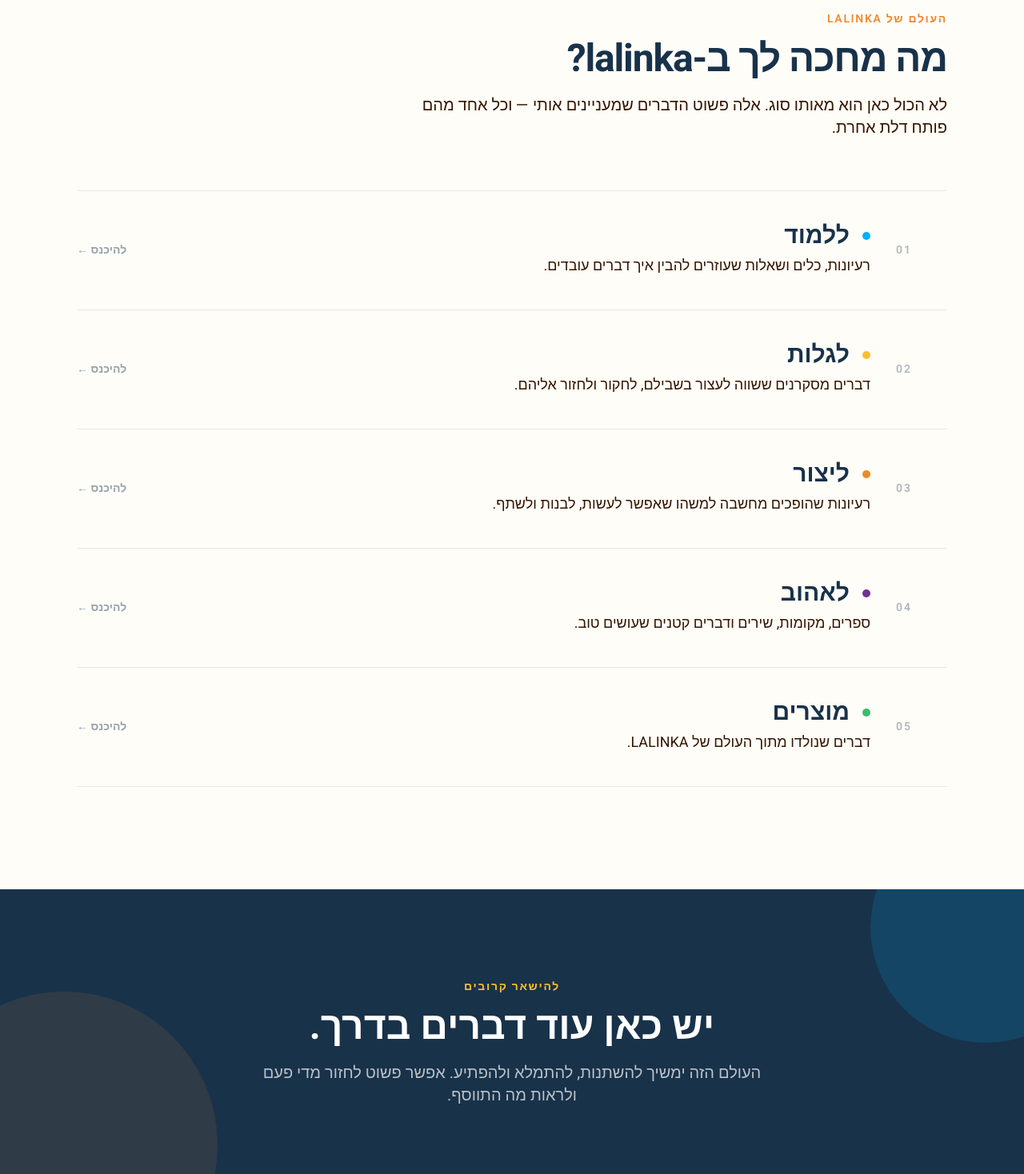
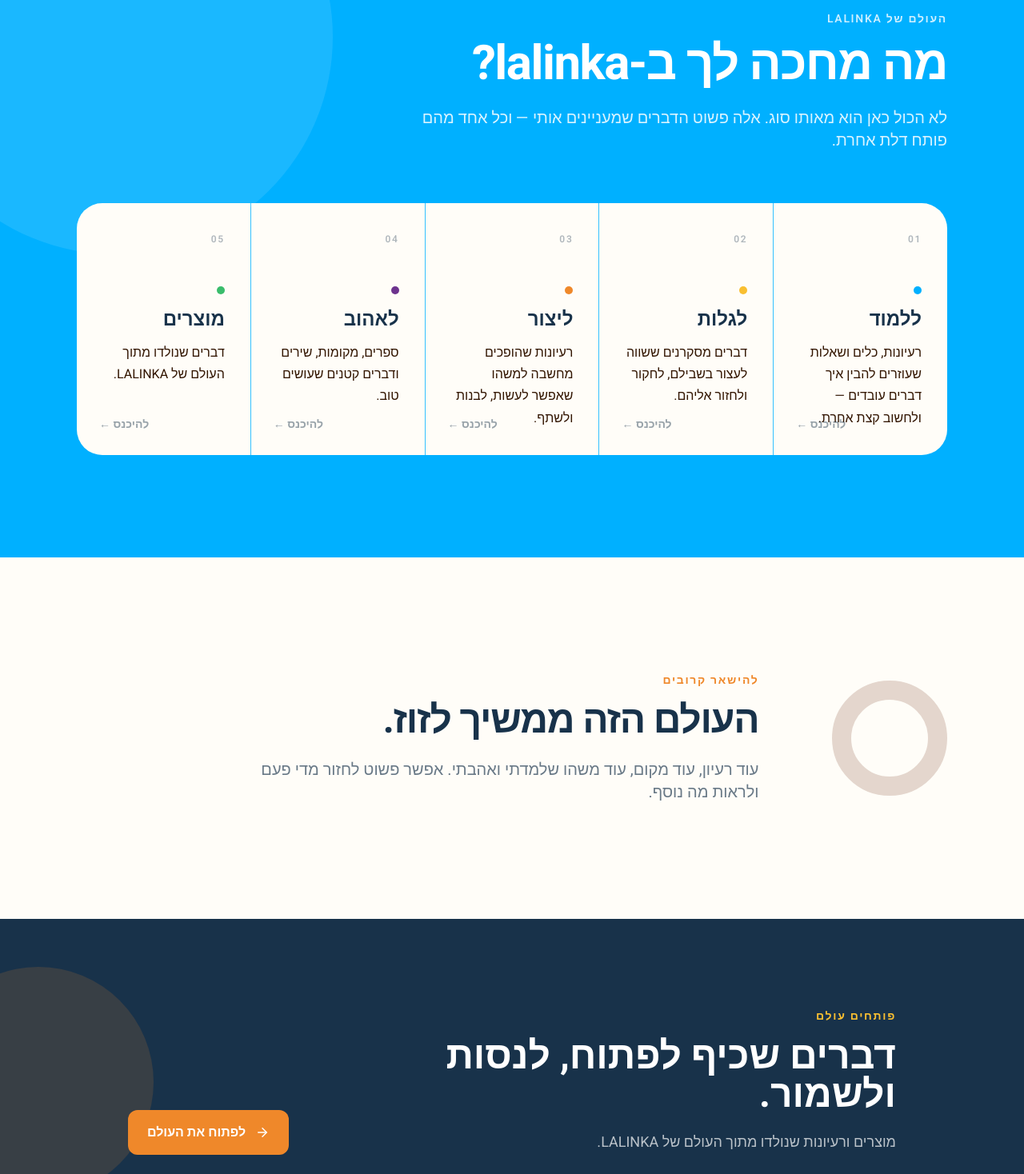
Before and after one commit to anatshapir/anatshapir.github.io, a React (Vite) app: page / in a window 1280 px wide. Shown: the part 862-2330 px from the top of the page at 80% size. Built offline with nearby package versions, Linux system fonts and the light colour scheme.

Commit message:
Rebuild LALINKA homepage composition

```diff
--- a/src/App.tsx
+++ b/src/App.tsx
@@ -8,219 +8,74 @@
 import { MaterialsProvider } from '@/context/MaterialsContext';
 import { ArrowRight } from 'lucide-react';
 
-function HomePage() {
 const worlds = [
-    { name: 'ללמוד', text: 'רעיונות, כלים ושאלות שעוזרים להבין איך דברים עובדים.', href: '#materials', accent: '#00B0FF' },
-    { name: 'לגלות', text: 'דברים מסקרנים ששווה לעצור בשבילם, לחקור ולחזור אליהם.', href: '#interesting', accent: '#F9BF31' },
-    { name: 'ליצור', text: 'רעיונות שהופכים מחשבה למשהו שאפשר לעשות, לבנות ולשתף.', href: '#', accent: '#EF882A' },
-    { name: 'לאהוב', text: 'ספרים, מקומות, שירים ודברים קטנים שעושים טוב.', href: '#interesting', accent: '#6D338E' },
-    { name: 'מוצרים', text: 'דברים שנולדו מתוך העולם של LALINKA.', href: '#', accent: '#3ABD6C' },
+  ['ללמוד','רעיונות, כלים ושאלות שעוזרים להבין איך דברים עובדים — ולחשוב קצת אחרת.','#00B0FF','#materials'],
+  ['לגלות','דברים מסקרנים ששווה לעצור בשבילם, לחקור ולחזור אליהם.','#F9BF31','#interesting'],
+  ['ליצור','רעיונות שהופכים מחשבה למשהו שאפשר לעשות, לבנות ולשתף.','#EF882A','#'],
+  ['לאהוב','ספרים, מקומות, שירים ודברים קטנים שעושים טוב.','#6D338E','#interesting'],
+  ['מוצרים','דברים שנולדו מתוך העולם של LALINKA.','#3ABD6C','#'],
 ];
 
-  return (
-    <>
+function HomePage() {
+  return <>
     <Hero />
-
-      <section id="worlds" className="relative overflow-hidden bg-[#FFFDF8] py-24 sm:py-32" dir="rtl">
-        <div className="pointer-events-none absolute -right-28 top-16 h-72 w-72 rounded-full bg-[#00B0FF]/08" aria-hidden="true" />
-        <div className="pointer-events-none absolute -left-24 bottom-0 h-80 w-80 rounded-full bg-[#EF882A]/07" aria-hidden="true" />
-
+    <section id="worlds" className="relative overflow-hidden bg-[#00B0FF] py-24 sm:py-32" dir="rtl">
+      <div className="pointer-events-none absolute -left-32 -top-28 h-[34rem] w-[34rem] rounded-full bg-white/10" />
       <div className="relative mx-auto max-w-6xl px-6 sm:px-8">
-          <div className="max-w-2xl">
-            <p className="text-sm font-semibold tracking-[0.12em] text-[#EF882A]">העולם של LALINKA</p>
-            <h2 className="mt-4 font-sans text-4xl font-bold leading-tight tracking-[-0.025em] text-[#18324A] sm:text-5xl">
-              מה מחכה לך ב-lalinka?
-            </h2>
-            <p className="mt-5 text-lg leading-[1.7] text-[#18324A]/62 sm:text-xl">
-              לא הכול כאן הוא מאותו סוג. אלה פשוט הדברים שמעניינים אותי — וכל אחד מהם פותח דלת אחרת.
-            </p>
+        <p className="text-sm font-semibold tracking-[0.12em] text-white/80">העולם של LALINKA</p>
+        <h2 className="mt-4 max-w-3xl font-sans text-4xl font-bold leading-[1.08] tracking-[-0.025em] text-white sm:text-6xl">מה מחכה לך ב-lalinka?</h2>
+        <p className="mt-6 max-w-2xl text-lg leading-[1.75] text-white/85 sm:text-xl">לא הכול כאן הוא מאותו סוג. אלה פשוט הדברים שמעניינים אותי — וכל אחד מהם פותח דלת אחרת.</p>
+        <div className="mt-16 grid gap-px overflow-hidden rounded-[2rem] bg-white/20 sm:grid-cols-2 lg:grid-cols-5">
+          {worlds.map(([name,text,accent,href],i) => <a key={name} href={href} className="group relative min-h-[285px] bg-[#FFFDF8] p-7 text-right transition-transform duration-200 hover:-translate-y-1 sm:p-8">
+            <span className="text-xs font-semibold tracking-[0.14em] text-[#18324A]/35" dir="ltr">{String(i+1).padStart(2,'0')}</span>
+            <div className="mt-12"><span className="mb-4 block h-2.5 w-2.5 rounded-full" style={{backgroundColor:accent}} />
+              <h3 className="font-sans text-2xl font-bold text-[#18324A]">{name}</h3>
+              <p className="mt-3 text-base leading-[1.7] text-[#18324A]/62">{text}</p>
             </div>
-
-          <div className="mt-16 border-t border-[#18324A]/10">
-            {worlds.map((world, index) => (
-              <a
-                key={world.name}
-                href={world.href}
-                className="group relative block border-b border-[#18324A]/10 py-8 transition-colors hover:bg-white/45 sm:py-10"
-              >
-                <div className="grid gap-5 sm:grid-cols-[64px_1fr_auto] sm:items-center sm:gap-8">
-                  <span className="text-sm font-semibold tracking-[0.14em] text-[#18324A]/35" dir="ltr">
-                    {String(index + 1).padStart(2, '0')}
-                  </span>
-                  <div>
-                    <div className="flex items-center gap-4">
-                      <span className="h-2.5 w-2.5 rounded-full" style={{ backgroundColor: world.accent }} aria-hidden="true" />
-                      <h3 className="font-sans text-2xl font-bold text-[#18324A] sm:text-[30px]">{world.name}</h3>
-                    </div>
-                    <p className="mt-2 max-w-2xl text-base leading-[1.65] text-[#18324A]/58 sm:text-lg">
-                      {world.text}
-                    </p>
-                  </div>
-                  <span className="text-sm font-semibold text-[#18324A]/45 transition-transform duration-200 group-hover:-translate-x-1 group-hover:text-[#18324A]">
-                    להיכנס ←
-                  </span>
-                </div>
-              </a>
-            ))}
+            <span className="absolute bottom-7 left-7 text-sm font-semibold text-[#18324A]/45 group-hover:text-[#18324A]">להיכנס ←</span>
+          </a>)}
         </div>
       </div>
     </section>
-
-      <section className="relative overflow-hidden bg-[#18324A] py-24 text-white sm:py-28" dir="rtl">
-        <div className="pointer-events-none absolute -right-24 -top-24 h-72 w-72 rounded-full bg-[#00B0FF]/15" aria-hidden="true" />
-        <div className="pointer-events-none absolute -left-28 -bottom-32 h-96 w-96 rounded-full bg-[#EF882A]/10" aria-hidden="true" />
-        <div className="relative mx-auto max-w-4xl px-6 text-center sm:px-8">
-          <p className="text-sm font-semibold tracking-[0.12em] text-[#F9BF31]">להישאר קרובים</p>
-          <h2 className="mt-4 font-sans text-4xl font-bold sm:text-5xl">יש כאן עוד דברים בדרך.</h2>
-          <p className="mx-auto mt-5 max-w-2xl text-lg leading-[1.75] text-white/70 sm:text-xl">
-            העולם הזה ימשיך להשתנות, להתמלא ולהפתיע. אפשר פשוט לחזור מדי פעם ולראות מה התווסף.
-          </p>
-        </div>
-      </section>
-    </>
-  );
-}
-function CategoryPage({ category, title, subtitle }: { category: 'teaching' | 'general'; title: string; subtitle: string }) {
-  const isLearning = category === 'teaching';
-
-  return (
-    <div className="min-h-screen bg-[#FFFDF8] pt-20" dir="rtl">
-      <section className="relative overflow-hidden">
-        <div className="mx-auto max-w-6xl px-6 pb-16 pt-16 sm:px-8 sm:pb-20 sm:pt-20">
-          <a
-            href="#"
-            className="mb-16 inline-flex items-center gap-2 text-sm font-medium text-[#18324A]/55 transition-colors hover:text-[#18324A]"
-          >
-            <ArrowRight size={17} />
-            חזרה לדף הבית
-          </a>
-
-          <div className="grid items-end gap-10 lg:grid-cols-[1fr_0.22fr]">
-            <div className="max-w-3xl">
-              <p className="mb-5 text-sm font-semibold tracking-[0.12em] text-[#EF882A]">
-                {isLearning ? 'עולם 01' : 'מתוך העולם של ענת'}
-              </p>
-
-              <h1 className="font-sans text-[52px] font-bold leading-[1.02] tracking-[-0.03em] text-[#18324A] sm:text-[72px]">
-                {title}
-              </h1>
-
-              <div className="mt-7 h-px w-20 bg-[#00B0FF]" />
-
-              <p className="mt-7 max-w-2xl text-xl leading-[1.65] text-[#18324A]/68 sm:text-[22px]">
-                {subtitle}
-              </p>
-            </div>
-
-            <div className="hidden justify-end pb-2 lg:flex" aria-hidden="true">
-              <div
-                className="h-32 w-32 rotate-[-12deg] bg-[#00B0FF]/20"
-                style={{
-                  WebkitMaskImage: "url(/lalinka/visual/arc.svg)",
-                  maskImage: "url(/lalinka/visual/arc.svg)",
-                  WebkitMaskRepeat: "no-repeat",
-                  maskRepeat: "no-repeat",
-                  WebkitMaskSize: "contain",
-                  maskSize: "contain",
-                }}
-              />
-            </div>
+    <section className="relative overflow-hidden bg-[#FFFDF8] py-28 sm:py-36" dir="rtl">
+      <div className="mx-auto grid max-w-6xl items-center gap-12 px-6 sm:px-8 lg:grid-cols-[0.22fr_1fr]">
+        <div className="hidden lg:block"><div className="h-36 w-36 rounded-full border-[1.5rem] border-[#EF882A]/18" /></div>
+        <div className="max-w-3xl"><p className="text-sm font-semibold tracking-[0.12em] text-[#EF882A]">להישאר קרובים</p>
+          <h2 className="mt-4 font-sans text-4xl font-bold leading-tight tracking-[-0.025em] text-[#18324A] sm:text-5xl">העולם הזה ממשיך לזוז.</h2>
+          <p className="mt-6 max-w-2xl text-lg leading-[1.8] text-[#18324A]/65 sm:text-xl">עוד רעיון, עוד מקום, עוד משהו שלמדתי ואהבתי. אפשר פשוט לחזור מדי פעם ולראות מה נוסף.</p>
         </div>
       </div>
     </section>
-
-      {isLearning && (
-        <section className="border-y border-[#18324A]/[0.07] bg-white/45">
-          <div className="mx-auto max-w-6xl px-6 py-16 sm:px-8 sm:py-20">
-            <div className="mb-12 max-w-2xl">
-              <p className="text-sm font-semibold tracking-[0.1em] text-[#00B0FF]">
-                שבילים
-              </p>
-              <h2 className="mt-3 font-sans text-3xl font-bold tracking-tight text-[#18324A] sm:text-4xl">
-                מה בא לך להבין?
-              </h2>
-              <p className="mt-3 text-lg leading-relaxed text-[#18324A]/58">
-                בחרי נושא, ומשם ניכנס פנימה.
-              </p>
-            </div>
-
-            <TopicGrid category={category} title="" />
+    <section className="relative overflow-hidden bg-[#18324A] py-24 text-white sm:py-28" dir="rtl">
+      <div className="pointer-events-none absolute -left-24 top-1/2 h-72 w-72 -translate-y-1/2 rounded-full bg-[#EF882A]/15" />
+      <div className="relative mx-auto max-w-5xl px-6 sm:px-8">
+        <div className="grid items-end gap-10 lg:grid-cols-[1fr_auto]"><div>
+          <p className="text-sm font-semibold tracking-[0.12em] text-[#F9BF31]">פותחים עולם</p>
+          <h2 className="mt-4 font-sans text-4xl font-bold sm:text-5xl">דברים שכיף לפתוח, לנסות ולשמור.</h2>
+          <p className="mt-5 max-w-2xl text-lg leading-[1.75] text-white/70">מוצרים ורעיונות שנולדו מתוך העולם של LALINKA.</p>
+        </div><a href="#" className="inline-flex items-center justify-center gap-3 rounded-xl bg-[#EF882A] px-6 py-4 font-semibold text-white"><ArrowRight size={18}/>לפתוח את העולם</a></div>
       </div>
     </section>
-      )}
-
-      {!isLearning && (
-        <div className="pb-20">
-          <TopicGrid category={category} title="" />
-        </div>
-      )}
-    </div>
-  );
+  </>;
 }
 
-export default function App() {
-  const [page, setPage] = React.useState('home');
-  const [topicPath, setTopicPath] = React.useState<string[]>([]);
+function CategoryPage({category,title,subtitle}:{category:'teaching'|'general';title:string;subtitle:string}) {
+  const isLearning=category==='teaching';
+  return <div className="min-h-screen bg-[#FFFDF8] pt-20" dir="rtl">
+    <section><div className="mx-auto max-w-6xl px-6 pb-16 pt-16 sm:px-8 sm:pb-20 sm:pt-20">
+      <a href="#" className="mb-16 inline-flex items-center gap-2 text-sm font-medium text-[#18324A]/55"><ArrowRight size={17}/>חזרה לדף הבית</a>
+      <div className="max-w-3xl"><p className="mb-5 text-sm font-semibold tracking-[0.12em] text-[#EF882A]">{isLearning?'עולם 01':'מתוך העולם של ענת'}</p>
+      <h1 className="font-sans text-[52px] font-bold leading-[1.02] tracking-[-0.03em] text-[#18324A] sm:text-[72px]">{title}</h1>
+      <div className="mt-7 h-px w-20 bg-[#00B0FF]"/><p className="mt-7 max-w-2xl text-xl leading-[1.65] text-[#18324A]/68 sm:text-[22px]">{subtitle}</p></div>
+    </div></section>
+    {isLearning && <section className="border-y border-[#18324A]/[0.07] bg-white/45"><div className="mx-auto max-w-6xl px-6 py-16 sm:px-8 sm:py-20">
+      <div className="mb-12 max-w-2xl"><p className="text-sm font-semibold tracking-[0.1em] text-[#00B0FF]">שבילים</p><h2 className="mt-3 font-sans text-3xl font-bold text-[#18324A] sm:text-4xl">מה בא לך להבין?</h2><p className="mt-3 text-lg text-[#18324A]/58">בחרי נושא, ומשם ניכנס פנימה.</p></div><TopicGrid category={category} title=""/></div></section>}
+    {!isLearning && <div className="pb-20"><TopicGrid category={category} title=""/></div>}
+  </div>;
+}
 
-  React.useEffect(() => {
-    const handleHash = () => {
-      const hash = window.location.hash.slice(1);
-      if (hash.startsWith('topic/')) {
-        const segments = hash.slice(6).split('/').map(decodeURIComponent).filter(Boolean);
-        setTopicPath(segments);
-        setPage('topic');
-      } else if (hash === 'about') {
-        setPage('home');
-        setTimeout(() => {
-          document.getElementById('about')?.scrollIntoView({ behavior: 'smooth' });
-        }, 100);
-      } else if (hash === 'admin') {
-        setPage('admin');
-        window.scrollTo(0, 0);
-      } else if (hash === 'materials') {
-        setPage('materials');
-        window.scrollTo(0, 0);
-      } else if (hash === 'interesting') {
-        setPage('interesting');
-        window.scrollTo(0, 0);
-      } else {
-        setPage('home');
-        window.scrollTo(0, 0);
+export default function App(){
+  const [page,setPage]=React.useState('home'); const [topicPath,setTopicPath]=React.useState<string[]>([]);
+  React.useEffect(()=>{const handle=()=>{const h=window.location.hash.slice(1);if(h.startsWith('topic/')){setTopicPath(h.slice(6).split('/').map(decodeURIComponent).filter(Boolean));setPage('topic')}else if(h==='admin'){setPage('admin')}else if(h==='materials'){setPage('materials')}else if(h==='interesting'){setPage('interesting')}else{setPage('home');window.scrollTo(0,0)}};handle();window.addEventListener('hashchange',handle);return()=>window.removeEventListener('hashchange',handle)},[]);
+  return <MaterialsProvider><div className="min-h-screen bg-background font-sans"><Navbar/><main className="relative z-10">{page==='home'&&<HomePage/>}{page==='materials'&&<CategoryPage category="teaching" title="ללמוד" subtitle="רעיונות, כלים ושאלות שעוזרים להבין איך דברים עובדים — ולחשוב קצת אחרת."/>}{page==='interesting'&&<CategoryPage category="general" title="דברים מעניינים" subtitle="דברים שפשוט עושים טוב על הלב - ספרים, השראה, שירים והמלצות"/>}{page==='topic'&&<TopicPage pathSegments={topicPath}/>} {page==='admin'&&<AdminPanel/>}</main><Footer/></div></MaterialsProvider>;
 }
-    };
-
-    handleHash();
-    window.addEventListener('hashchange', handleHash);
-    return () => window.removeEventListener('hashchange', handleHash);
-  }, []);
-
-  return (
-    <MaterialsProvider>
-      <div className="min-h-screen bg-background font-sans selection:bg-primary/20 selection:text-primary">
-        <Navbar />
-
-        <main className="relative z-10">
-          {page === 'home' && <HomePage />}
-          {page === 'materials' && (
-            <CategoryPage
-              category="teaching"
-              title="ללמוד"
-              subtitle="רעיונות, כלים ושאלות שעוזרים להבין איך דברים עובדים — ולחשוב קצת אחרת."
-            />
-          )}
-          {page === 'interesting' && (
-            <CategoryPage
-              category="general"
-              title="דברים מעניינים"
-              subtitle="דברים שפשוט עושים טוב על הלב - ספרים, השראה, שירים והמלצות"
-            />
-          )}
-          {page === 'topic' && <TopicPage pathSegments={topicPath} />}
-          {page === 'admin' && <AdminPanel />}
-        </main>
-
-        <Footer />
-      </div>
-    </MaterialsProvider>
-  );
-}
```
Lines whose indentation alone changed are shown as unchanged.
